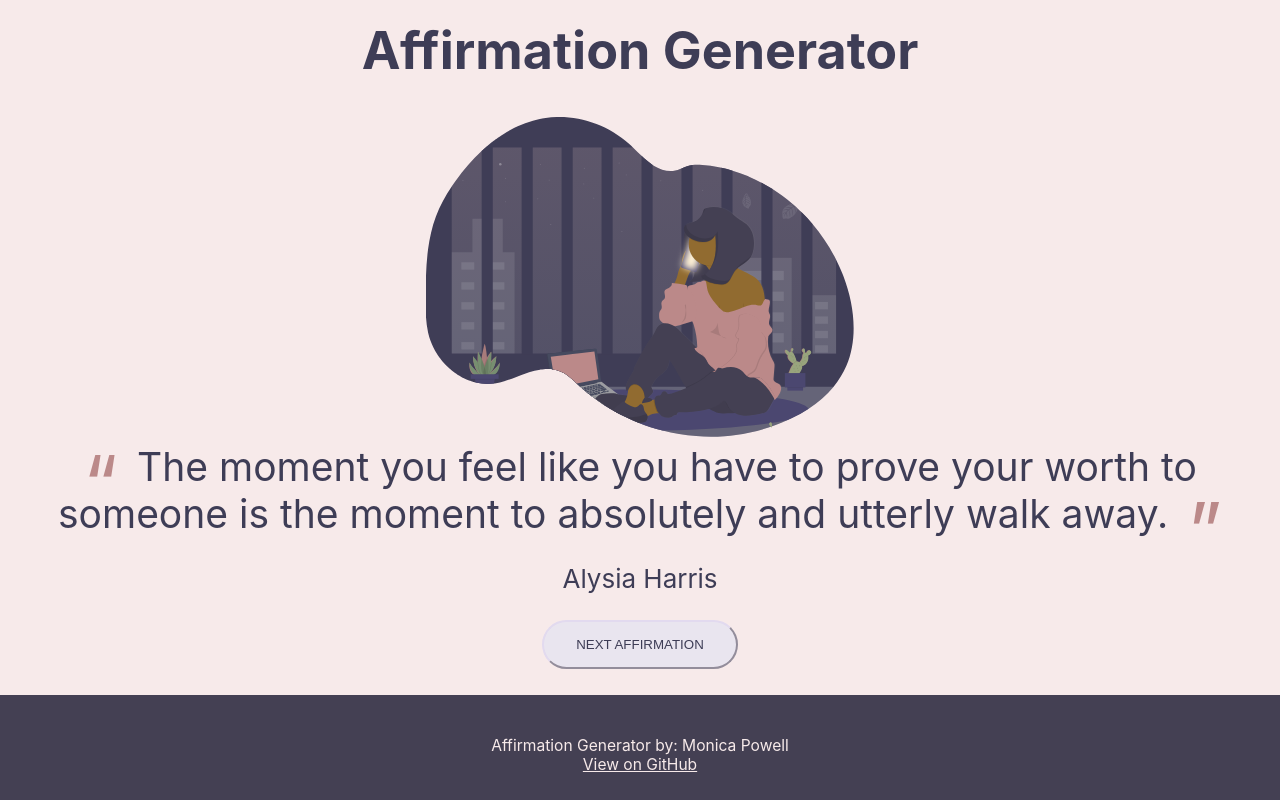
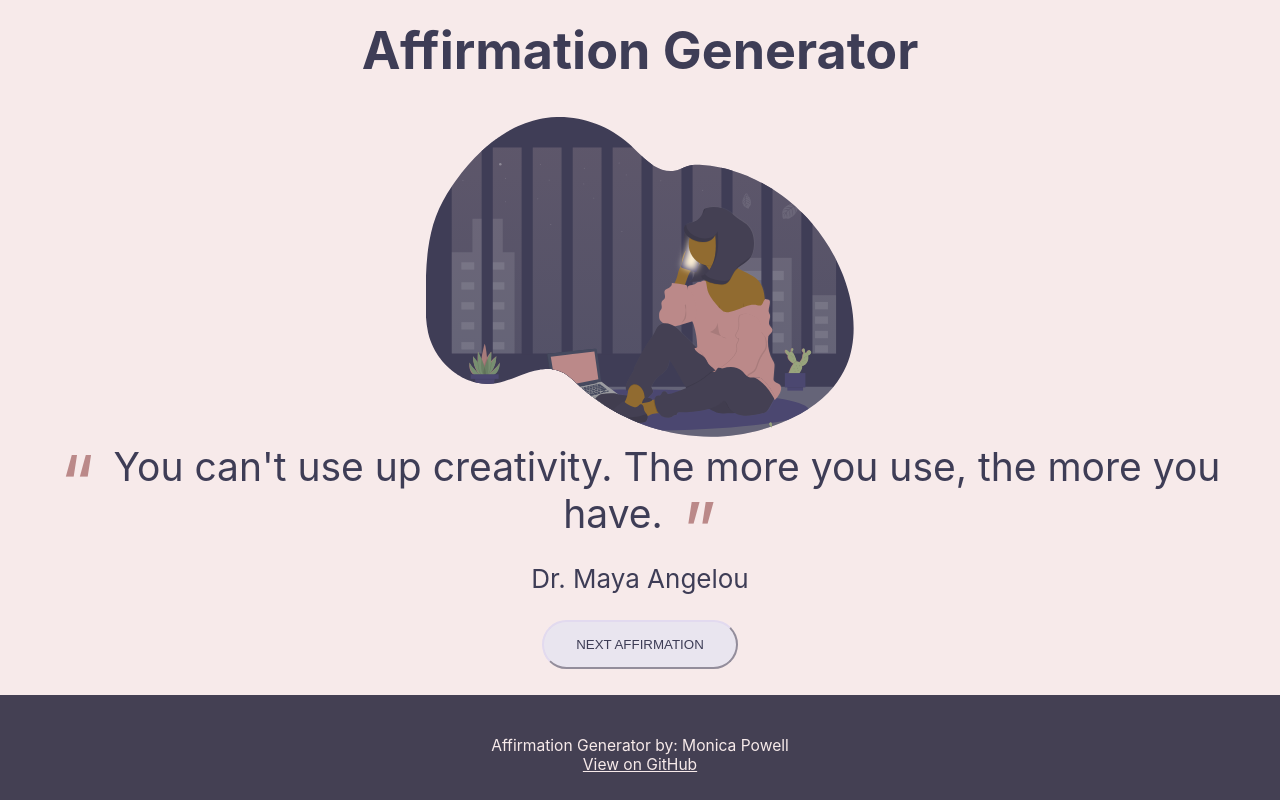
Before and after one commit to M0nica/affirmation_generator, a React (Create React App) app: page / in a window 1280 px wide. Built offline with nearby package versions, Linux system fonts and the light colour scheme.

Commit message:
Update quotes.js
donna@skills247.com

```diff
--- a/src/quotes.js
+++ b/src/quotes.js
@@ -83,6 +83,24 @@ const quotes = [
   },
   {
     quote:
+      "You can't use up creativity.  The more you use, the more you have.",
+    source: "Conversations with Maya Angelou (1989) by Jeffrey M. Elliot",
+    author: "Dr. Maya Angelou"
+  },
+    {
+    quote:
+      "I rise, bringing the gifts that my ancestors gave, I am the dream and the hope of the slave.",
+    source: "Still I Rise by Dr. Maya Angelou",
+    author: "Dr. Maya Angelou"
+  },
+     {
+    quote:
+      "We ourselves feel that what we are doing is just a drop in the ocean. But if the drop was not in the ocean, I think the ocean would be less because of the missing drop.",
+    source: "Mother Teresa's Reaching Out in Love (2002) compiled and edited by Edward Le Joly and Jaya Chaliha",
+    author: "Mother Teresa"
+  },
+    {
+    quote:
       "I love myself.\nthe\nquietest,\nsimplest,\nmost\npowerful\nrevolution\never.",
     source: "home",
     author: "nayyirah waheed"
```
